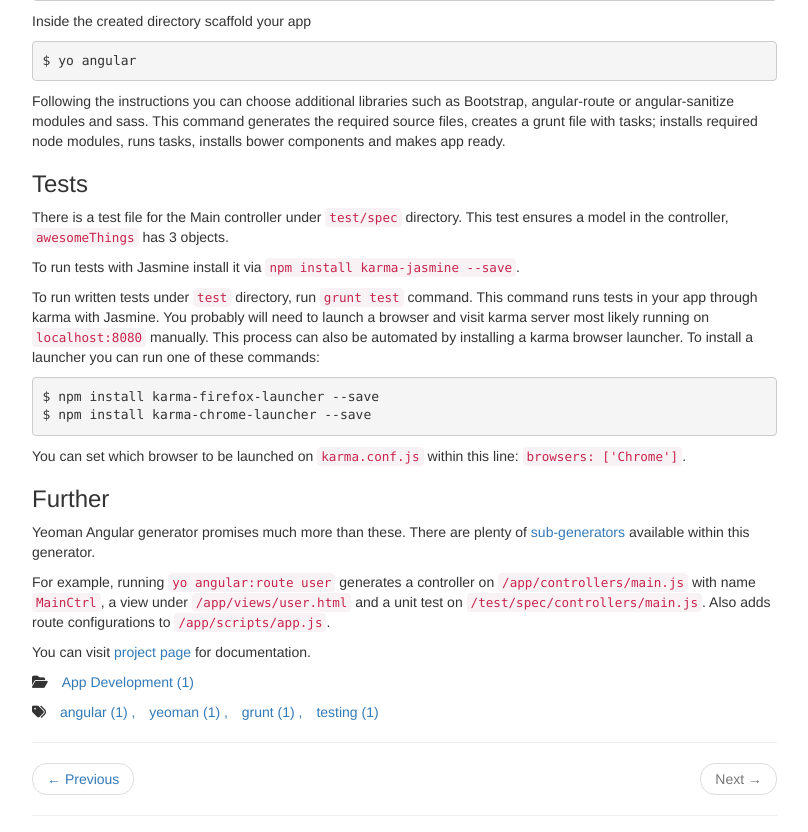
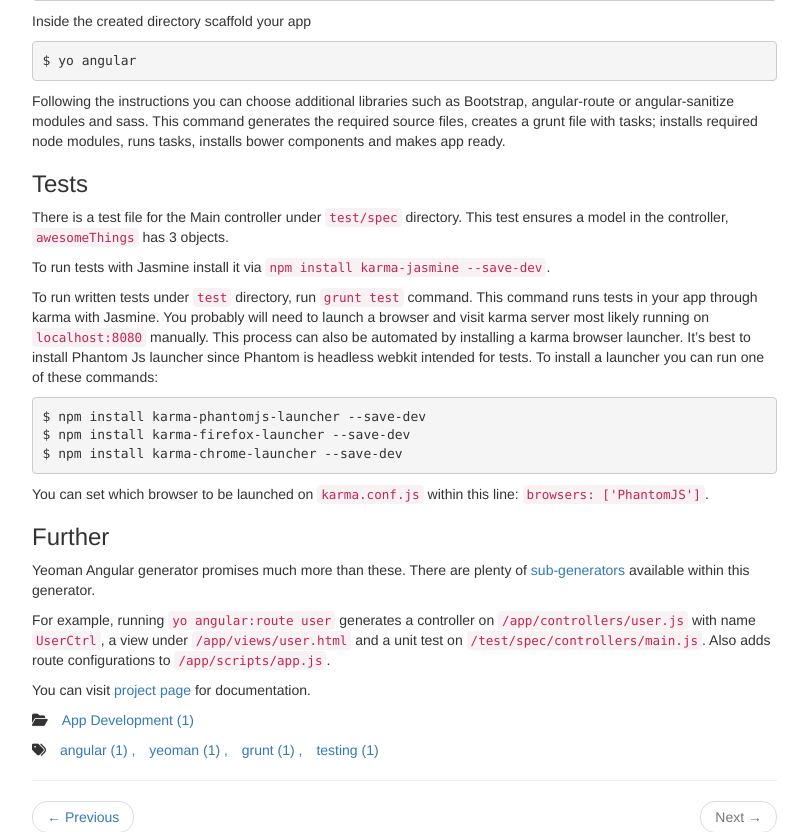
Before and after one commit to dbtek/blog, a Jekyll site: the page built from _posts/2014-05-05-start-testing-with-angular-js.md, in a window 1280 px wide and 900 px high, scrolled down 946 px, cut to the strip 0-832 px from the top of the window. Shown: the whole strip, without its empty margins (318-1126 px from the left). Built offline with Jekyll 4.4.1, drawn with Linux system fonts in a browser that asks for light colours; nearby versions of some CDN libraries; library files that are not in the unit come from our copies; comment, search, counter and statistics services are not loaded.

Commit message:
content fixes, phantom js instructions added

```diff
--- a/_posts/2014-05-05-start-testing-with-angular-js.md
+++ b/_posts/2014-05-05-start-testing-with-angular-js.md
@@ -44,20 +44,21 @@ Following the instructions you can choose additional libraries such as Bootstrap
 ###Tests
 There is a test file for the Main controller under `test/spec` directory. This test ensures a model in the controller, `awesomeThings` has 3 objects.
 
-To run tests with Jasmine install it via `npm install karma-jasmine --save`.
+To run tests with Jasmine install it via `npm install karma-jasmine --save-dev`.
 
-To run written tests under `test` directory, run `grunt test` command. This command runs tests in your app through karma with Jasmine. You probably will need to launch a browser and visit karma server most likely running on `localhost:8080` manually. This process can also be automated by installing a karma browser launcher. To install a launcher you can run one of these commands:
+To run written tests under `test` directory, run `grunt test` command. This command runs tests in your app through karma with Jasmine. You probably will need to launch a browser and visit karma server most likely running on `localhost:8080` manually. This process can also be automated by installing a karma browser launcher. It's best to install Phantom Js launcher since Phantom is headless webkit intended for tests. To install a launcher you can run one of these commands:
 
 {% highlight bash %}
-$ npm install karma-firefox-launcher --save
-$ npm install karma-chrome-launcher --save
+$ npm install karma-phantomjs-launcher --save-dev
+$ npm install karma-firefox-launcher --save-dev
+$ npm install karma-chrome-launcher --save-dev
 {% endhighlight %}
 
-You can set which browser to be launched on `karma.conf.js` within this line: `browsers: ['Chrome']`.
+You can set which browser to be launched on `karma.conf.js` within this line: `browsers: ['PhantomJS']`.
 
 ###Further
 Yeoman Angular generator promises much more than these. There are plenty of [sub-generators](https://github.com/yeoman/generator-angular#generators) available within this generator.
 
-For example, running `yo angular:route user` generates a controller on `/app/controllers/main.js` with name `MainCtrl`, a view under `/app/views/user.html` and a unit test on `/test/spec/controllers/main.js`. Also adds route configurations to `/app/scripts/app.js`.
+For example, running `yo angular:route user` generates a controller on `/app/controllers/user.js` with name `UserCtrl`, a view under `/app/views/user.html` and a unit test on `/test/spec/controllers/main.js`. Also adds route configurations to `/app/scripts/app.js`.
 
 You can visit [project page](https://github.com/yeoman/generator-angular#angularjs-generator-) for documentation.
```
